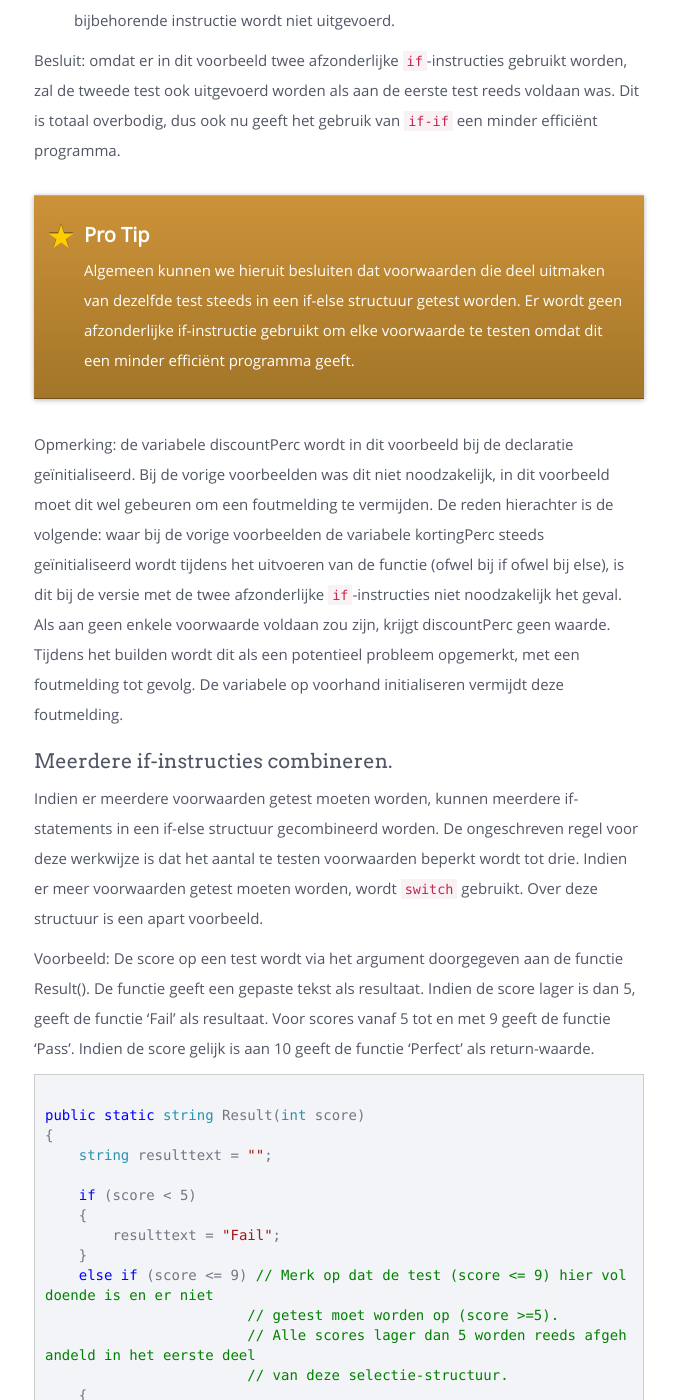
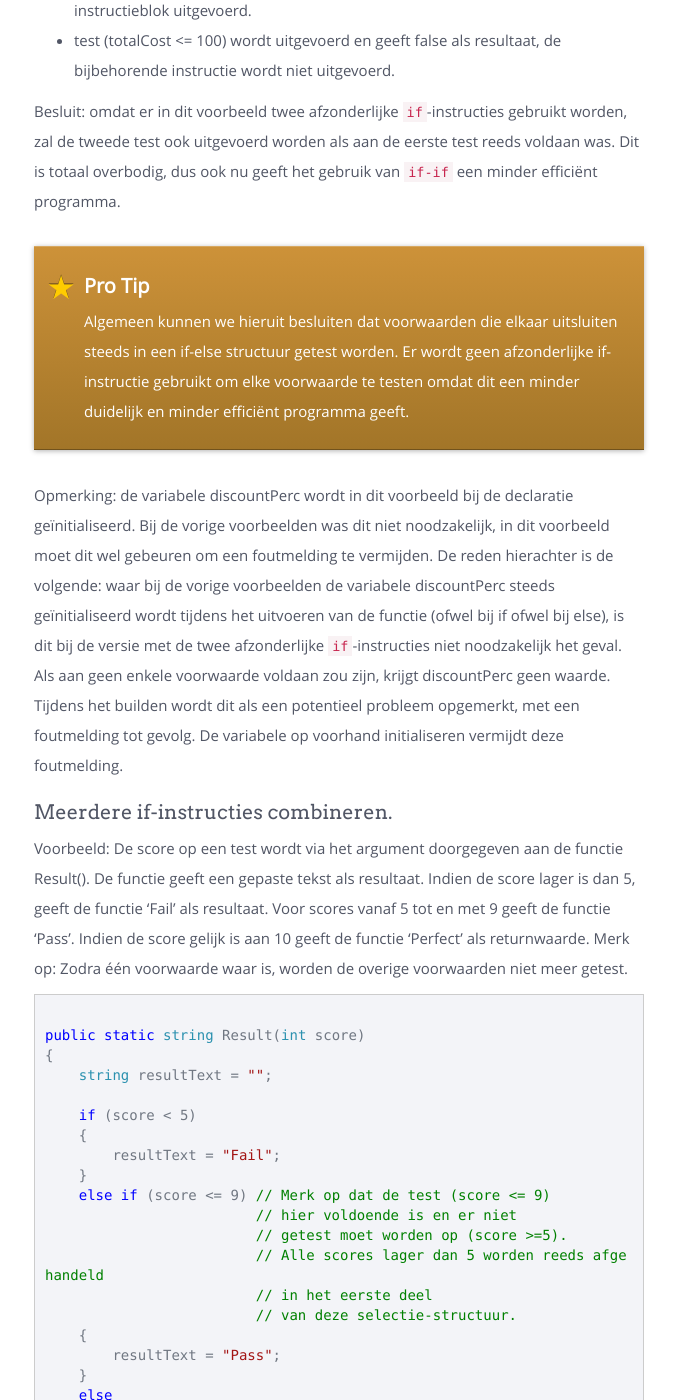
Before and after one commit to sma-it/sma-it.github.io, a Jekyll site: the page built from modules/basics/_posts/2000-01-04-if_else.md, in a window 1280 px wide and 1400 px high, scrolled down 7089 px. Shown: the whole window, without its empty margins (381-1059 px from the left). Built offline with Jekyll 4.4.1, drawn with Linux system fonts in a browser that asks for light colours; nearby versions of some CDN libraries; some of the changed text lies outside the part shown.

Commit message:
Corrected several errors

````diff
--- a/modules/basics/_posts/2000-01-04-if_else.md
+++ b/modules/basics/_posts/2000-01-04-if_else.md
@@ -1,14 +1,12 @@
 ---
-title: If - Else
+title: De selectiestructuur
 ---
-<div class="header1" id="top" markdown = "1"># If - Else
+<div class="header1" id="top" markdown = "1"># De selectiestructuur
 </div>
 <div class="header2" markdown = "1">## Gebruik van het if-else statement
 </div>
 
-Een programma zal niet steeds hetzelfde verlopen. Aan de hand van een `if-else` statement kan er bepaald worden welke instructies er uitgevoerd moeten worden en welke niet.
-
-Een andere naam voor het `if-else`statement is 'selectie'.
+Een programma zal niet steeds hetzelfde verlopen. Aan de hand van de selectiestructuur `if-else` kan er bepaald worden welke instructies er uitgevoerd moeten worden en welke niet.
 
 <div class="header2" markdown = "1">## Syntax van het if-else statement
 </div>
@@ -19,11 +17,13 @@
 
 if (voorwaarde)
 {
-    // Instructieblok dat uitgevoerd wordt indien er aan de voorwaarde voldaan is;
+    // Instructieblok dat uitgevoerd wordt indien er
+    // aan de voorwaarde voldaan is;
 }
 else
 {
-    // Instructieblok dat uitgevoerd wordt indien er er niet aan de voorwaarde voldaan is;
+    // Instructieblok dat uitgevoerd wordt indien er
+    // niet aan de voorwaarde voldaan is;
 }
 ```
 
@@ -152,11 +152,11 @@
 ```csharp
 public static float calcDiscountPerc(decimal totalCost)
 {
-    float discountPerc = 0.03f; // Het kortingspercentage wordt default op 3% gezet
+    float discountPerc = 0.03f; // discountPerc wordt default op 3% gezet
 
     if (totalCost > 100)
     {
-        // Indien de verkoop 100 euro of hoger bedraagt, wordt het
+        // Indien de verkoop hoger dan 100 euro is, wordt het
         // kortingspercentage van 3% naar 5% gewijzigd.
         discountPerc = 0.05f;
     }
@@ -178,7 +178,7 @@
     {
         discountPerc = 0.05f;
     }
-    if (totalCost <= 100) // Fout! Het else gedeelte is vervangen door een if.
+    if (totalCost <= 100) // Fout! Tweede if i.p.v. else.
     {
         discountPerc = 0.03f;
     }
@@ -188,8 +188,11 @@
 
 ```
 
-Bovenstaande code gebruikt twee if-instructies en zal een correct resultaat afleveren. Toch is deze manier van werken niet optimaal.
-Indien we de code met if-else en de code met if-if vergelijken wat betreft het aantal testen dat de computer moet uitvoeren, dan krijgen we onderstaand overzicht.
+Bovenstaande code gebruikt twee if-instructies en zal een correct resultaat afleveren. Toch is deze manier van werken niet optimaal om volgende redenen:
+
+De belangrijkste reden is dat de code veel minder duidelijk is. Bij het gebruik van 2 keer `if` is het niet direct duidelijk dat de ene voorwaarde de andere uitsluit.
+
+Daarnaast is de code ook minder efficiënt wat het gebruik van resources betreft: Indien we de code met if-else en de code met if-if vergelijken wat betreft het aantal testen dat de computer moet uitvoeren, dan krijgen we onderstaand overzicht.
 
 Case 1: de variabele totalCost heeft de waarde 80.
 
@@ -220,43 +223,46 @@
 Besluit: omdat er in dit voorbeeld twee afzonderlijke `if`-instructies gebruikt worden, zal de tweede test ook uitgevoerd worden als aan de eerste test reeds voldaan was. Dit is totaal overbodig, dus ook nu geeft het gebruik van `if-if` een minder efficiënt programma.
 
 <div class="note protip">
-<p>Algemeen kunnen we hieruit besluiten dat voorwaarden die deel uitmaken van dezelfde test steeds in een if-else structuur getest worden. Er wordt geen afzonderlijke if-instructie gebruikt om elke voorwaarde te testen omdat dit een minder efficiënt programma geeft.</p>
+<p>Algemeen kunnen we hieruit besluiten dat voorwaarden die elkaar uitsluiten steeds in een if-else structuur getest worden. Er wordt geen afzonderlijke if-instructie gebruikt om elke voorwaarde te testen omdat dit een minder duidelijk en minder efficiënt programma geeft.</p>
 
 </div>
 
-Opmerking: de variabele discountPerc wordt in dit voorbeeld bij de declaratie geïnitialiseerd. Bij de vorige voorbeelden was dit niet noodzakelijk, in dit voorbeeld moet dit wel gebeuren om een foutmelding te vermijden. De reden hierachter is de volgende: waar bij de vorige voorbeelden de variabele kortingPerc steeds geïnitialiseerd wordt tijdens het uitvoeren van de functie (ofwel bij if ofwel bij else), is dit bij de versie met de twee afzonderlijke `if`-instructies niet noodzakelijk het geval. Als aan geen enkele voorwaarde voldaan zou zijn, krijgt discountPerc geen waarde. Tijdens het builden wordt dit als een potentieel probleem opgemerkt, met een foutmelding tot gevolg. De variabele op voorhand initialiseren vermijdt deze foutmelding.
+Opmerking: de variabele discountPerc wordt in dit voorbeeld bij de declaratie geïnitialiseerd. Bij de vorige voorbeelden was dit niet noodzakelijk, in dit voorbeeld moet dit wel gebeuren om een foutmelding te vermijden. De reden hierachter is de volgende: waar bij de vorige voorbeelden de variabele discountPerc steeds geïnitialiseerd wordt tijdens het uitvoeren van de functie (ofwel bij if ofwel bij else), is dit bij de versie met de twee afzonderlijke `if`-instructies niet noodzakelijk het geval. Als aan geen enkele voorwaarde voldaan zou zijn, krijgt discountPerc geen waarde. Tijdens het builden wordt dit als een potentieel probleem opgemerkt, met een foutmelding tot gevolg. De variabele op voorhand initialiseren vermijdt deze foutmelding.
 
 ### Meerdere if-instructies combineren.
 
-Indien er meerdere voorwaarden getest moeten worden, kunnen meerdere if-statements in een if-else structuur gecombineerd worden. De ongeschreven regel voor deze werkwijze is dat het aantal te testen voorwaarden beperkt wordt tot drie. Indien er meer voorwaarden getest moeten worden, wordt `switch` gebruikt. Over deze structuur is een apart voorbeeld.
-
-Voorbeeld: De score op een test wordt via het argument doorgegeven aan de functie Result(). De functie geeft een gepaste tekst als resultaat. Indien de score lager is dan 5, geeft de functie 'Fail' als resultaat. Voor scores vanaf 5 tot en met 9 geeft de functie 'Pass'. Indien de score gelijk is aan 10 geeft de functie 'Perfect' als return-waarde.
+Voorbeeld: De score op een test wordt via het argument doorgegeven aan de functie Result(). De functie geeft een gepaste tekst als resultaat. Indien de score lager is dan 5, geeft de functie 'Fail' als resultaat. Voor scores vanaf 5 tot en met 9 geeft de functie 'Pass'. Indien de score gelijk is aan 10 geeft de functie 'Perfect' als returnwaarde. Merk op: Zodra één voorwaarde waar is, worden de overige voorwaarden niet meer getest.
 
 ```csharp
 
 public static string Result(int score)
 {
-    string resulttext = "";
+    string resultText = "";
 
     if (score < 5)
     {
-        resulttext = "Fail";
+        resultText = "Fail";
     }
-    else if (score <= 9) // Merk op dat de test (score <= 9) hier voldoende is en er niet
-                        // getest moet worden op (score >=5).
-                        // Alle scores lager dan 5 worden reeds afgehandeld in het eerste deel
-                        // van deze selectie-structuur.
+    else if (score <= 9) // Merk op dat de test (score <= 9)
+                         // hier voldoende is en er niet
+                         // getest moet worden op (score >=5).
+                         // Alle scores lager dan 5 worden reeds afgehandeld
+                         // in het eerste deel
+                         // van deze selectie-structuur.
     {
-        resulttext = "Pass";
+        resultText = "Pass";
     }
     else
     {
-        resulttext = "Perfect";
+        resultText = "Perfect";
     }
-    return resulttext;
+    return resultText;
 }
 
 ```
+
+Opmerking: Meerdere voorwaarden in combinatie met 1 variabele kunnen eveneens met de instructie `switch` uitgewerkt worden. In het Advanced deel van deze cursus vind je hierover een hoofdstuk.
+
 <div class="note oefening">
     <p>Open het project <a href="https://github.com/sma-it/oefening-if-else-1" target="_blank">oefening-if-else-1</a> en maak de oefeningenreeks</p>
 </div>
````
Also changed, not shown: other parts of modules/basics/_posts/2000-01-04-if_else.md (+4 -4 lines).
